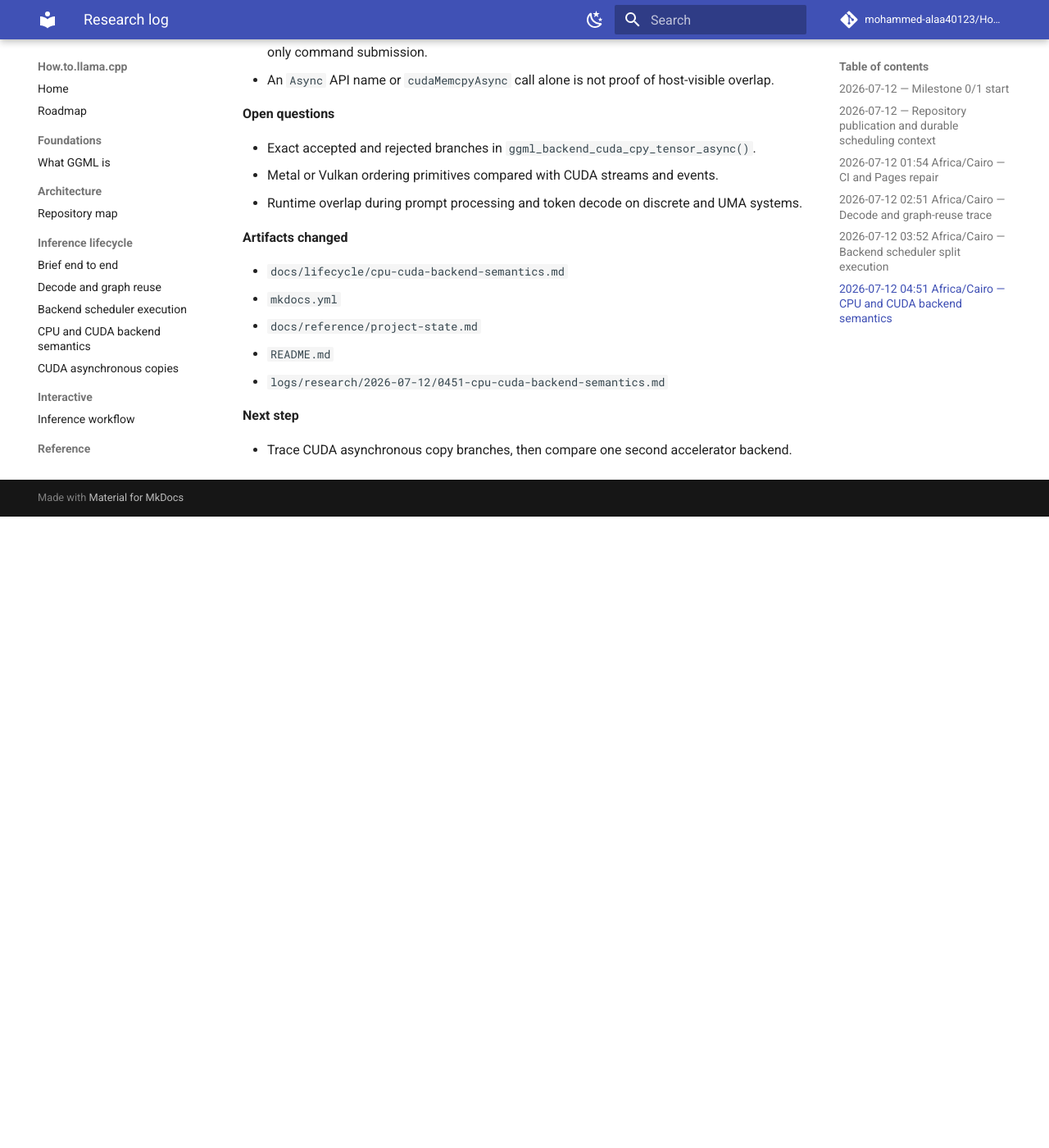
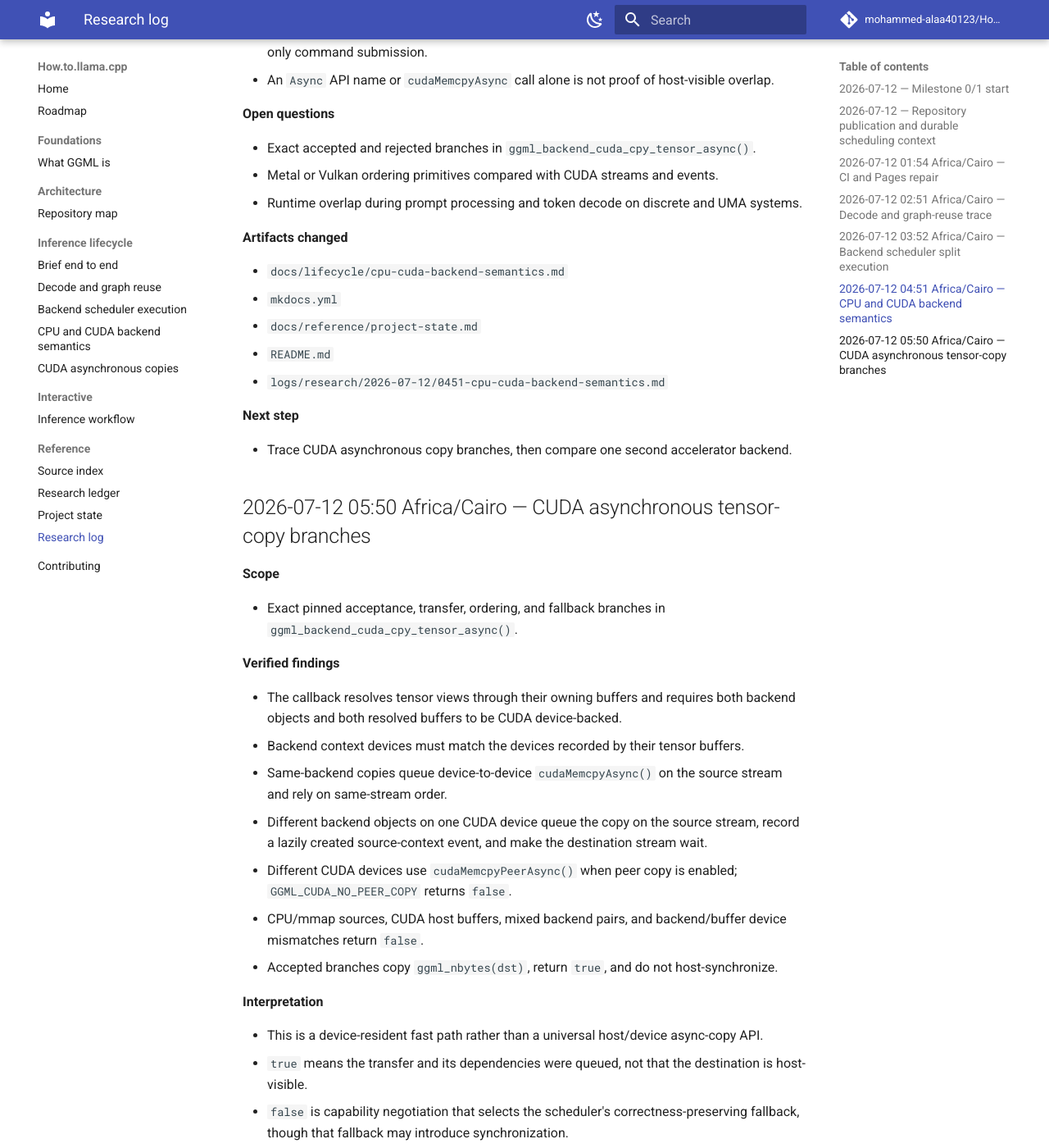
Before and after one commit to mohammed-alaa40123/How.to.llama.cpp, an MkDocs documentation site: the page built from docs/reference/research-log.md, in a window 1280 px wide and 1400 px high, scrolled down 7143 px. Shown: the whole window at 82% size. Built offline with MkDocs 1.6.1 and Material for MkDocs 9.7.7, drawn with Linux system fonts in a browser that asks for light colours; comment, search, counter and statistics services are not loaded; before the commit the page ends 7773 px from its top, so only the background shows below that; some of the changed text lies outside the part shown.

Commit message:
docs: append CUDA async-copy findings

```diff
--- a/docs/reference/research-log.md
+++ b/docs/reference/research-log.md
@@ -227,3 +227,44 @@
 **Next step**
 
 - Trace CUDA asynchronous copy branches, then compare one second accelerator backend.
+
+## 2026-07-12 05:50 Africa/Cairo — CUDA asynchronous tensor-copy branches
+
+**Scope**
+
+- Exact pinned acceptance, transfer, ordering, and fallback branches in `ggml_backend_cuda_cpy_tensor_async()`.
+
+**Verified findings**
+
+- The callback resolves tensor views through their owning buffers and requires both backend objects and both resolved buffers to be CUDA device-backed.
+- Backend context devices must match the devices recorded by their tensor buffers.
+- Same-backend copies queue device-to-device `cudaMemcpyAsync()` on the source stream and rely on same-stream order.
+- Different backend objects on one CUDA device queue the copy on the source stream, record a lazily created source-context event, and make the destination stream wait.
+- Different CUDA devices use `cudaMemcpyPeerAsync()` when peer copy is enabled; `GGML_CUDA_NO_PEER_COPY` returns `false`.
+- CPU/mmap sources, CUDA host buffers, mixed backend pairs, and backend/buffer device mismatches return `false`.
+- Accepted branches copy `ggml_nbytes(dst)`, return `true`, and do not host-synchronize.
+
+**Interpretation**
+
+- This is a device-resident fast path rather than a universal host/device async-copy API.
+- `true` means the transfer and its dependencies were queued, not that the destination is host-visible.
+- `false` is capability negotiation that selects the scheduler's correctness-preserving fallback, though that fallback may introduce synchronization.
+
+**Open questions**
+
+- Exact generic fallback route for CPU/mmap and CUDA-host sources.
+- Measured copy/compute overlap during prefill and one-token decode.
+- Metal command-buffer and event semantics compared with CUDA source-stream/event/destination-wait ordering.
+- Later PRs that changed peer-copy gating, copy-event ownership, or stream selection.
+
+**Artifacts changed**
+
+- `docs/lifecycle/cuda-async-copy.md`
+- `mkdocs.yml`
+- `docs/reference/project-state.md`
+- `README.md`
+- `logs/research/2026-07-12/0550-cuda-async-copy.md`
+
+**Next step**
+
+- Trace the pinned Metal backend and build a CUDA-versus-Metal capability comparison.
```
